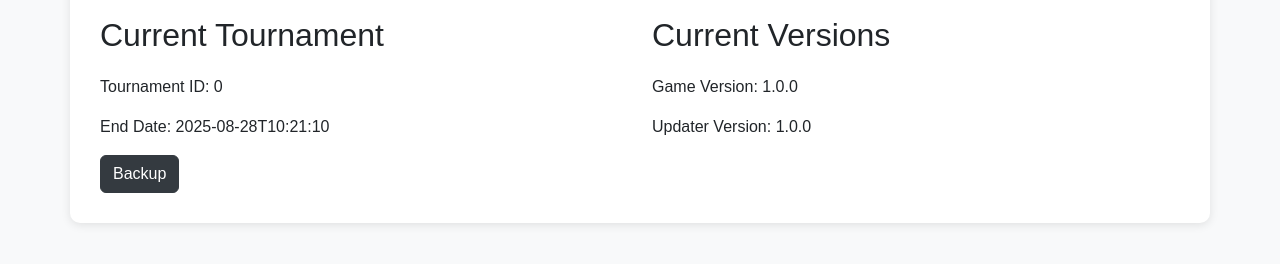
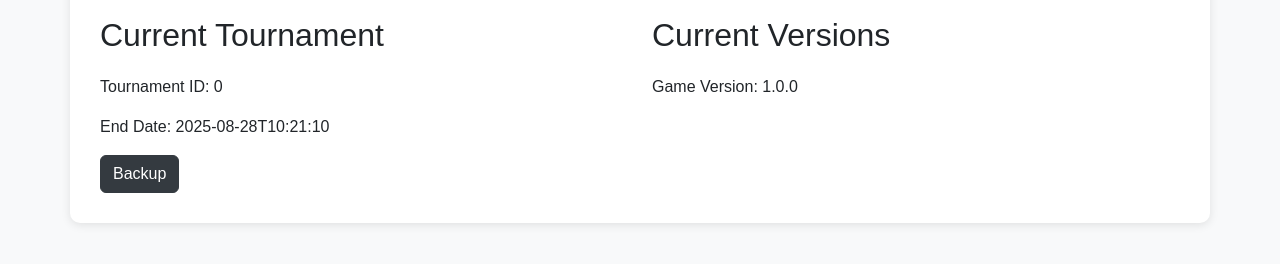
Before and after one commit to shishkabob27/cw-server, a Flask app: page /admin in a window 1280 px wide. Shown: the part 178-442 px from the top of the page. Run offline with Flask 3, Linux system fonts and the light colour scheme; a user stored in the database is signed in; some libraries are stand-ins or nearby versions.

Commit message:
Remove updater version

```diff
--- a/app.py
+++ b/app.py
@@ -54,11 +54,6 @@ def PersistVersion():
 	with open("data/persist/version.txt", "r") as f:
 		return f.read()
 
-@app.route("/persist/updater_version.txt")
-def PersistUpdaterVersion():
-	with open("data/persist/updater_version.txt", "r") as f:
-		return f.read()
-
 class Admin(UserMixin, db.Model):
 	username: Mapped[str] = mapped_column(db.String(80), primary_key=True, unique=True, nullable=False)
 	password: Mapped[str] = mapped_column(db.String(80), nullable=False)
@@ -74,7 +69,7 @@ def load_user(user_id):
 def AdminPage():
 	if request.method == 'GET':
 		if current_user.is_authenticated:
-			return render_template('admin.html', matches=Matches, version=PersistVersion(), updater_version=PersistUpdaterVersion(), tournament=GetTorunamentData())
+			return render_template('admin.html', matches=Matches, version=PersistVersion(), tournament=GetTorunamentData())
 		else:
 			return render_template('login.html')
 	if request.method == 'POST':
@@ -828,10 +823,6 @@ def AppSetup():
 			with open("data/persist/version.txt", "w") as f:
 				f.write("1.0.0")
 
-		if not os.path.exists("data/persist/updater_version.txt"):
-			with open("data/persist/updater_version.txt", "w") as f:
-				f.write("1.0.0")
-
 		if not os.path.exists("data/persist/tournament/active.json"):
 			with open("data/persist/tournament/active.json", "w") as f:
 				#get current date and add 14 days
--- a/templates/admin.html
+++ b/templates/admin.html
@@ -86,7 +86,6 @@
             <div class="col-lg-6">
                 <h2>Current Versions</h2>
                 <p>Game Version: {{ version }}</p>
-                <p>Updater Version: {{ updater_version }}</p>
             </div>
         </div>
 
```
